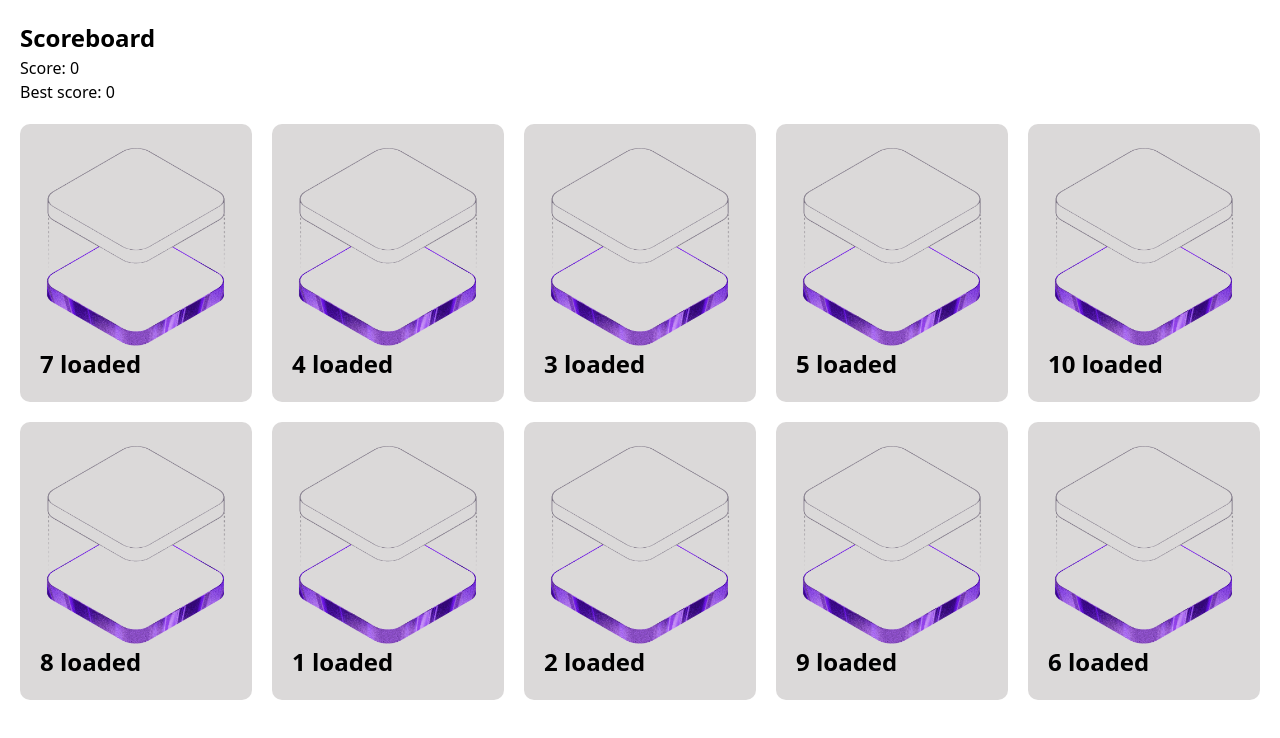
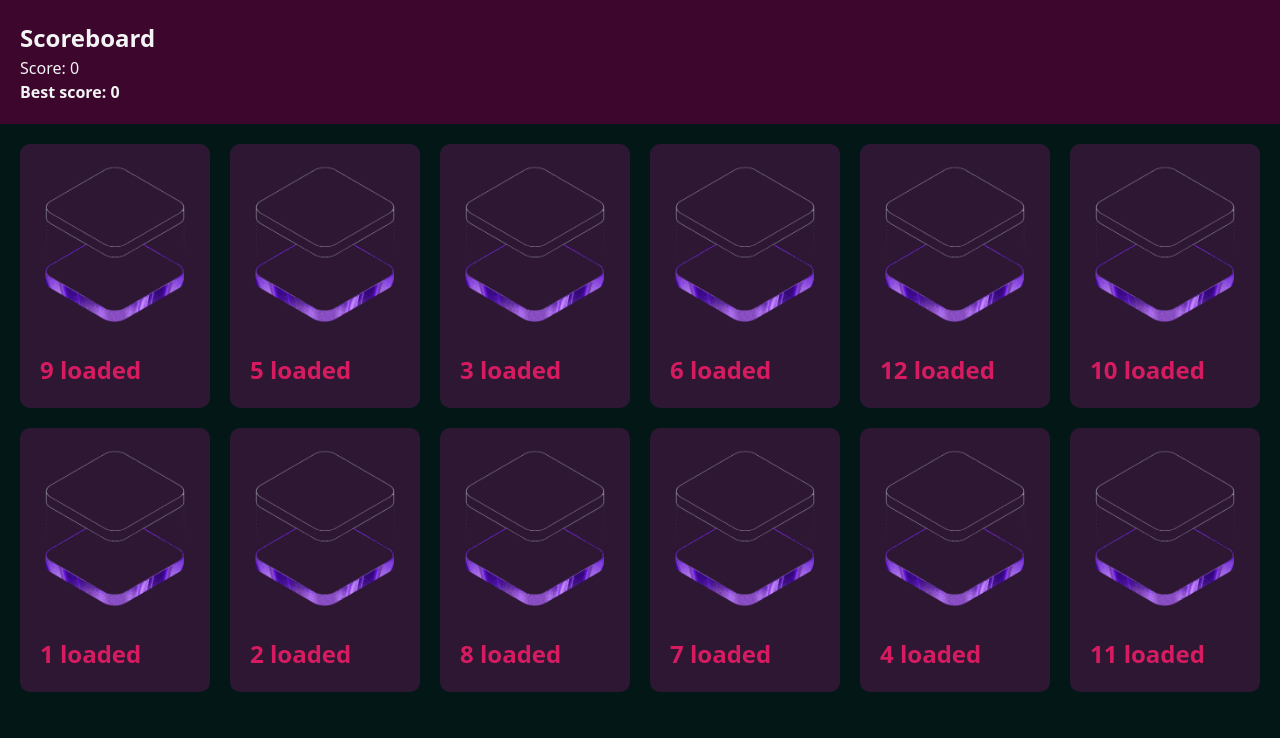
Before and after one commit to haimamire/memory-card, a React (Vite) app: page / in a window 1280 px wide. Shown: the top 738 px of the page. Built offline with nearby package versions, Linux system fonts and the light colour scheme.

Commit message:
style: add color palette and improve layout

```diff
--- a/src/components/Game.jsx
+++ b/src/components/Game.jsx
@@ -10,7 +10,9 @@ function Scoreboard({ score, bestScore }) {
     <div className="scoreboard">
       <h2>Scoreboard</h2>
       <p>Score: {score}</p>
-      <p>Best score: {bestScore}</p>
+      <p>
+        <b>Best score: {bestScore}</b>
+      </p>
     </div>
   );
 }
--- a/src/data/images.js
+++ b/src/data/images.js
@@ -1,3 +1,16 @@
-const imagesIds = ["1", "2", "3", "4", "5", "6", "7", "8", "9", "10"];
+const imagesIds = [
+  "1",
+  "2",
+  "3",
+  "4",
+  "5",
+  "6",
+  "7",
+  "8",
+  "9",
+  "10",
+  "11",
+  "12",
+];
 
 export default imagesIds;
--- a/src/styles/styles.css
+++ b/src/styles/styles.css
@@ -3,29 +3,59 @@
     system-ui, "Segoe UI", Roboto, Helvetica, Arial, sans-serif,
     "Apple Color Emoji", "Segoe UI Emoji", "Segoe UI Symbol";
   font-family: var(--system-ui);
+  background-color: #031717;
 }
 
 #root {
   display: flex;
   flex-direction: column;
-  gap: 20px;
+}
+
+.scoreboard {
+  background-color: #3d062d;
   padding: 20px;
+  color: #f3f4f4;
 }
 
 .cards {
   display: grid;
-  grid-template-columns: repeat(auto-fill, minmax(200px, 1fr));
+  grid-template-columns: repeat(6, 1fr);
+  padding: 20px;
   gap: 20px;
 }
 
 .card {
+  display: flex;
+  flex-direction: column;
+  gap: 30px;
   padding: 20px;
-  background-color: rgb(219, 217, 217);
   border-radius: 10px;
+
+  background-color: #2d1733;
+  color: #fd1c6bd0;
+
   user-select: none;
+  transition: transform 50ms ease-in-out;
+}
+
+.card:hover {
+  transform: scale(1.05) rotate(2deg);
+  cursor: pointer;
 }
 
 .card img {
   object-fit: cover;
   border: none;
 }
+
+@media (max-width: 1024px) {
+  .cards {
+    grid-template-columns: repeat(4, 1fr);
+  }
+}
+
+@media (max-width: 600px) {
+  .cards {
+    grid-template-columns: repeat(2, 1fr);
+  }
+}
```
